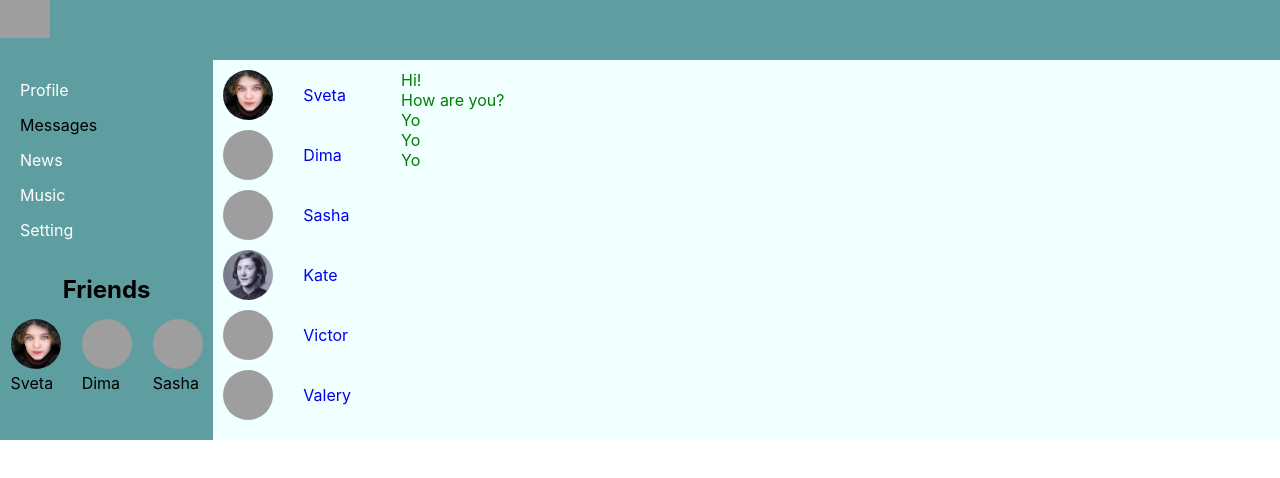
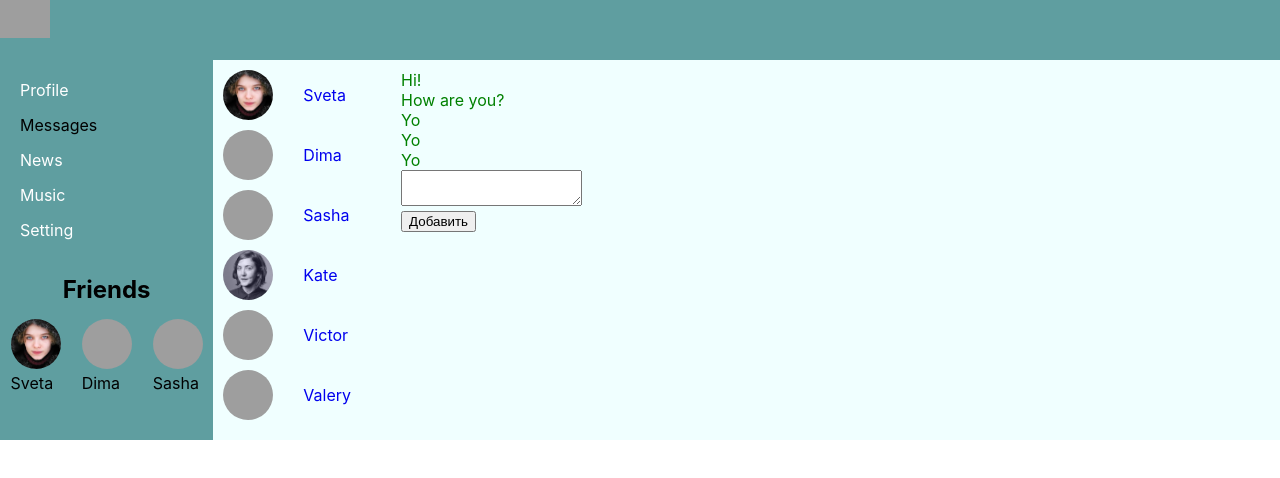
Before and after one commit to svetlanasukova/React-Social-network, a React (Create React App) app: page /dialogs in a window 1280 px wide. Shown: the top 478 px of the page. Built offline with nearby package versions, Linux system fonts and the light colour scheme; grey boxes are pictures that could not be loaded.

Commit message:
onClick, ref, VirtualDOM

```diff
--- a/src/App.js
+++ b/src/App.js
@@ -7,14 +7,13 @@ import News from './components/News/News';
 import Music from './components/Music/Music';
 import Settings from './components/Settings/Settings';
 import Sidebar from './components/Sidebar/Sidebar';
-import {BrowserRouter, Route} from 'react-router-dom';
+import {Route} from "react-router-dom";
 
 const App = (props) => {
     return (
-        <BrowserRouter>
         <div className="app-wrapper">
             <Header />
-                <Sidebar state={props.state.sidebar} />
+            <Sidebar state={props.state.sidebar}/>
             <div className="app-wrapper-content">
                 <Route path="/dialogs"
                        render={() => <Dialogs
@@ -27,7 +26,6 @@ const App = (props) => {
                 <Route exact path="/settings" component={Settings}/>
             </div>
         </div>
-        </BrowserRouter>
     );
 }
 
--- a/src/components/Dialogs/Dialogs.jsx
+++ b/src/components/Dialogs/Dialogs.jsx
@@ -9,6 +9,13 @@ const Dialogs = (props) => {
     let dialogsElements = props.state.dialogs.map(d => <DialogItem name={d.name} id={d.id} img={d.img}/>);
     let messagesElements = props.state.messages.map(m => <Message message={m.message} id={m.id}/>);
 
+    let newMessageElement = React.createRef();
+
+    let addMessage = () => {
+        let text = newMessageElement.current.value;
+        alert(text);
+    };
+
     return (
         <div className={s.dialogs}>
             <div className={s.dialogsItems}>
@@ -16,6 +23,14 @@ const Dialogs = (props) => {
             </div>
             <div className={s.messages}>
                 {messagesElements}
+                <div>
+                    <div>
+                        <textarea ref={newMessageElement}></textarea>
+                    </div>
+                    <div>
+                        <button onClick={addMessage}>Добавить</button>
+                    </div>
+                </div>
             </div>
         </div>
     );
--- a/src/components/Profile/MyPosts/MyPosts.jsx
+++ b/src/components/Profile/MyPosts/MyPosts.jsx
@@ -6,15 +6,21 @@ const MyPosts = (props) => {
 
     let postsElements = props.posts.map(p => <Post message={p.message} likesCount={p.likesCount} id={p.id}/>);
 
+    let newPostElement = React.createRef();
+
+    let addPost = () => {
+        let text = newPostElement.current.value;
+        alert(text);
+    }
     return (
         <div className={s.postsBlock}>
             <h3>My posts</h3>
             <div>
                 <div>
-                    <textarea></textarea>
+                    <textarea ref={newPostElement}></textarea>
                 </div>
                 <div>
-                    <button>Add post</button>
+                    <button onClick={addPost}>Add post</button>
                 </div>
             </div>
             <div className={s.posts}>
--- a/src/index.js
+++ b/src/index.js
@@ -4,11 +4,15 @@ import './index.css';
 import App from './App';
 import * as serviceWorker from './serviceWorker';
 import state from './redux/state';
+import {BrowserRouter} from "react-router-dom";
 
 
 
-
-ReactDOM.render(<App state={state} />, document.getElementById('root'));
+ReactDOM.render(
+    <BrowserRouter>
+    <App state={state} />
+    </BrowserRouter>
+    , document.getElementById('root'));
 
 // If you want your app to work offline and load faster, you can change
 // unregister() to register() below. Note this comes with some pitfalls.
```
Lines whose indentation alone changed are shown as unchanged.
